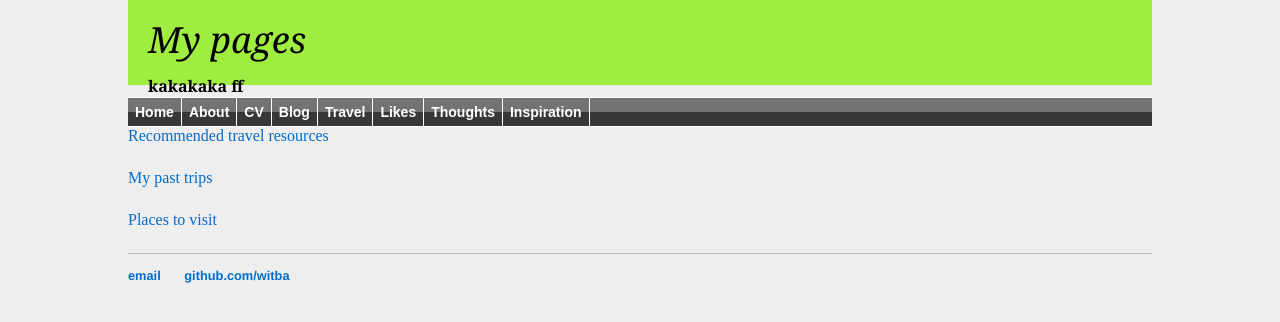
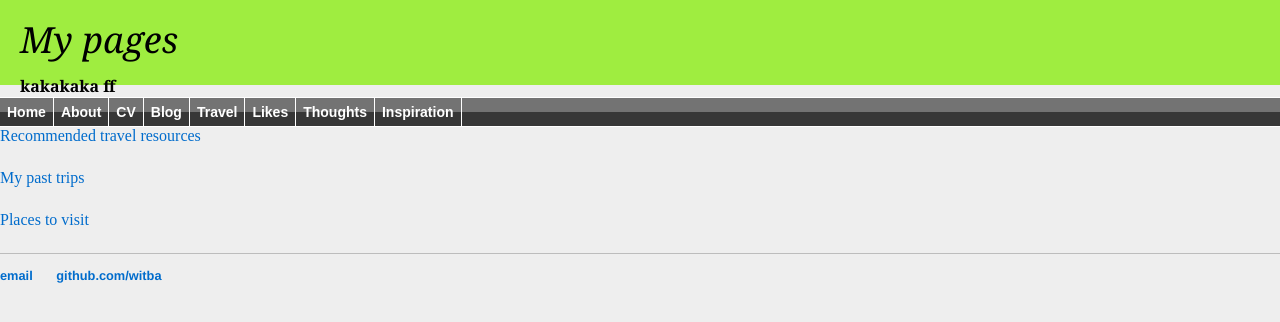
Before and after one commit to witba/witba.github.io, a Jekyll site: the page built from travel/index.html, in a window 1280 px wide. Shown: the top 322 px of the page. Built offline with Jekyll 4.4.1, drawn with Linux system fonts in a browser that asks for light colours.

Commit message:
Update main.css

```diff
--- a/css/main.css
+++ b/css/main.css
@@ -1,4 +1,4 @@
-body { margin:0 auto; padding:0; margin-bottom: 12px; width: 80%; background: #EEEEEE;}
+body { margin:0 auto; padding:0; margin-bottom: 12px; width: 880; background: #EEEEEE;}
 
 #style_container {
 width: 100%;
```
